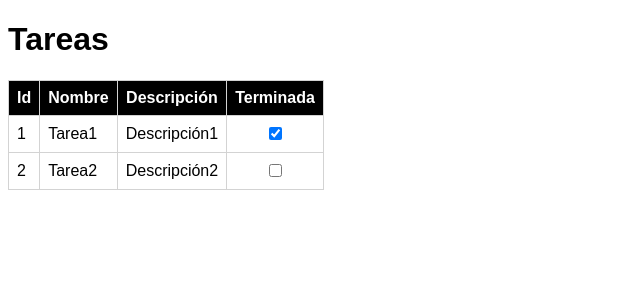
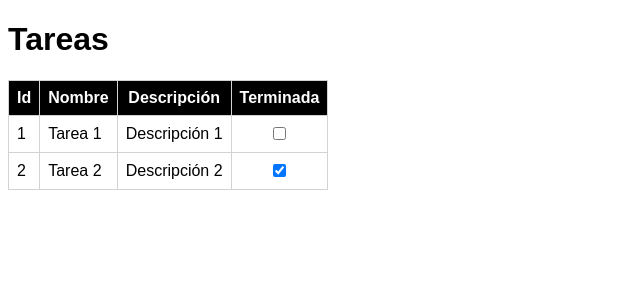
Before and after one commit to javierlete/201910-tareas, an Angular app: page / in a window 1280 px wide. Shown: the top 300 px of the page, without its empty margins (0-640 px from the left). Built offline with nearby package versions, Linux system fonts and the light colour scheme.

Commit message:
App muestra la tabla desde el componente App

```diff
--- a/src/app/app.component.html
+++ b/src/app/app.component.html
@@ -10,17 +10,13 @@
     </tr>
   </thead>
   <tbody>
-    <tr>
-      <td>1</td>
-      <td>Tarea1</td>
-      <td>Descripción1</td>
-      <td><input type="checkbox" checked/></td>
-    </tr>
-    <tr>
-      <td>2</td>
-      <td>Tarea2</td>
-      <td>Descripción2</td>
-      <td><input type="checkbox" /></td>
+    <tr *ngFor="let tarea of tareas">
+      <td>{{tarea.id}}</td>
+      <td>{{tarea.nombre}}</td>
+      <td>{{tarea.descripcion}}</td>
+      <td>
+        <input type="checkbox" [checked]='tarea.terminada' />
+      </td>
     </tr>
   </tbody>
 </table>
--- a/src/app/app.component.ts
+++ b/src/app/app.component.ts
@@ -1,4 +1,5 @@
 import { Component } from '@angular/core';
+import { Tarea } from './tarea';
 
 @Component({
   selector: 'app-root',
@@ -6,5 +7,8 @@ import { Component } from '@angular/core';
   styleUrls: ['./app.component.css']
 })
 export class AppComponent {
-  title = 'tareas';
+  tareas: Tarea[] = [
+    { id: 1, nombre: 'Tarea 1', descripcion: 'Descripción 1', terminada: false },
+    { id: 2, nombre: 'Tarea 2', descripcion: 'Descripción 2', terminada: true }
+  ];
 }
```
